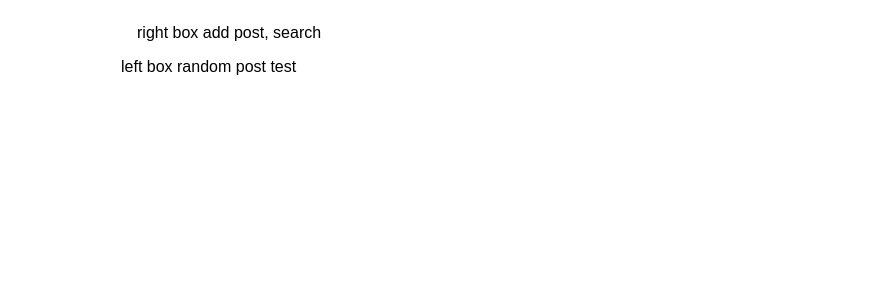
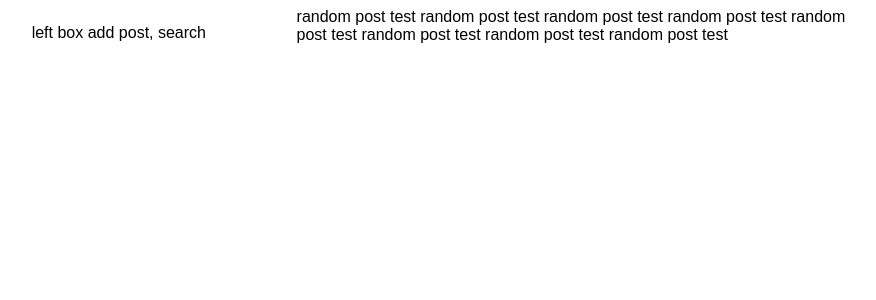
Before and after one commit to mushcatshiro/webnotebook, a Flask app: page / in a window 1280 px wide. Shown: the top 300 px of the page, without its empty margins (203-1079 px from the left). Run offline with Flask 2, Linux system fonts and the light colour scheme.

Commit message:
update readme

```diff
--- a/static/styles.css
+++ b/static/styles.css
@@ -9,7 +9,7 @@ title {
 body {
 	font-size: 16;
 	display: grid;
-	grid-template-columns: 1fr 2fr 1fr;
+	grid-template-columns: 1fr 4fr 1fr;
 /*	grid-template-rows: auto;*/
 	grid-template-areas:
 		".. content ..";
@@ -25,16 +25,21 @@ div#pad2 {
 
 div#content {
 	grid-area: content;
-/*	display: grid;
-	grid-column: 1fr 2fr;
-	grid-gap: 3px;
-	/*align-content: ;*/
+	display: grid;
+	grid-template-columns: 1fr 2fr;
+	grid-template-areas:
+		"nav livetiles";
+	/*align-content: ;
 	justify-content: center;*/
 }
 
 div#nav {
-	grid-area: content;
+	grid-area: nav;
 	border-radius: 10px;
 	padding: 1em;
 	background-color: #FFF;
 }
+
+div#livetiles {
+	grid-area: livetiles;
+}
--- a/templates/index.html
+++ b/templates/index.html
@@ -2,6 +2,14 @@
 {% block tiles %}
 
 	{{ super() }}
-	left box random post test
+	random post test
+	random post test
+	random post test
+	random post test
+	random post test
+	random post test
+
+	random post test
+	random post test
 
 {% endblock %}
--- a/templates/layout.html
+++ b/templates/layout.html
@@ -10,7 +10,7 @@
 	</div>
 	<div id="content">
 		<div id="nav">
-			right box add post, search
+			left box add post, search
 		</div>
 		<div id="livetiles">
 			{% block tiles %}
```
Also changed, not shown: README.md.
